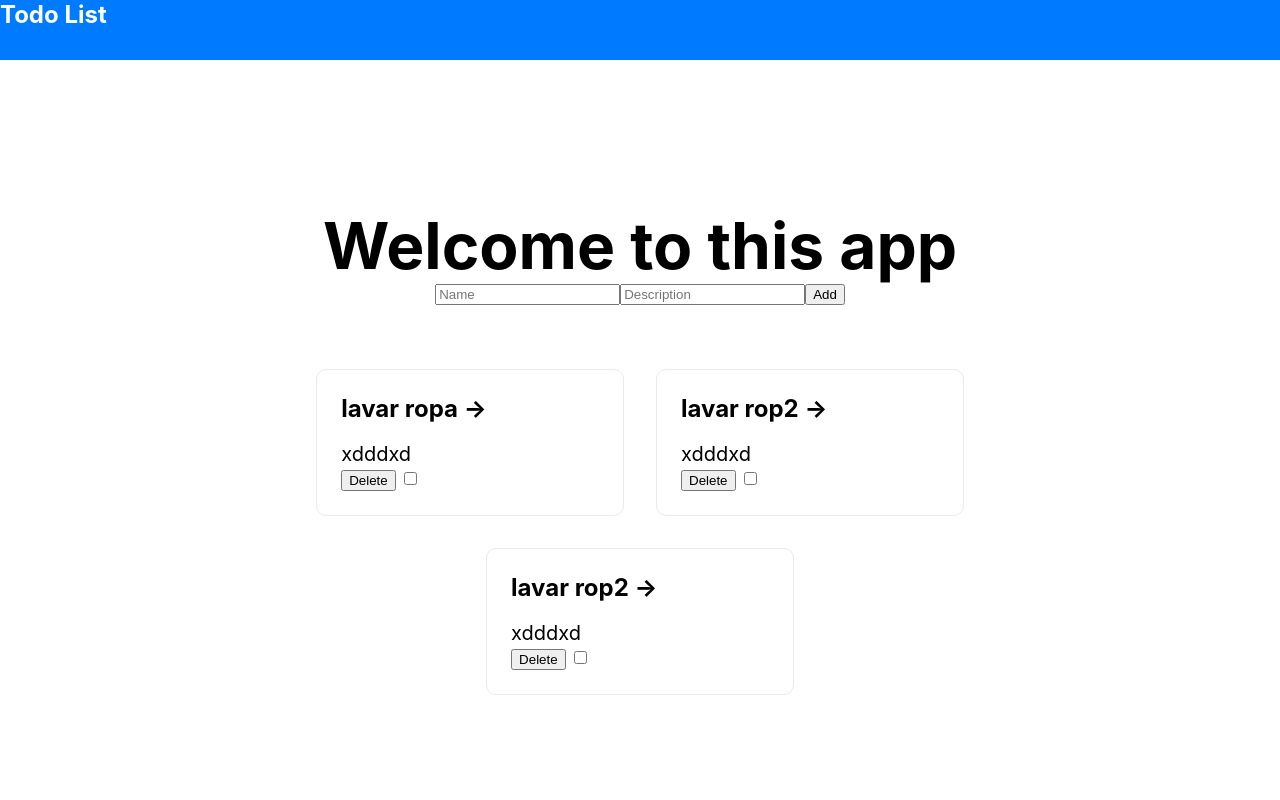
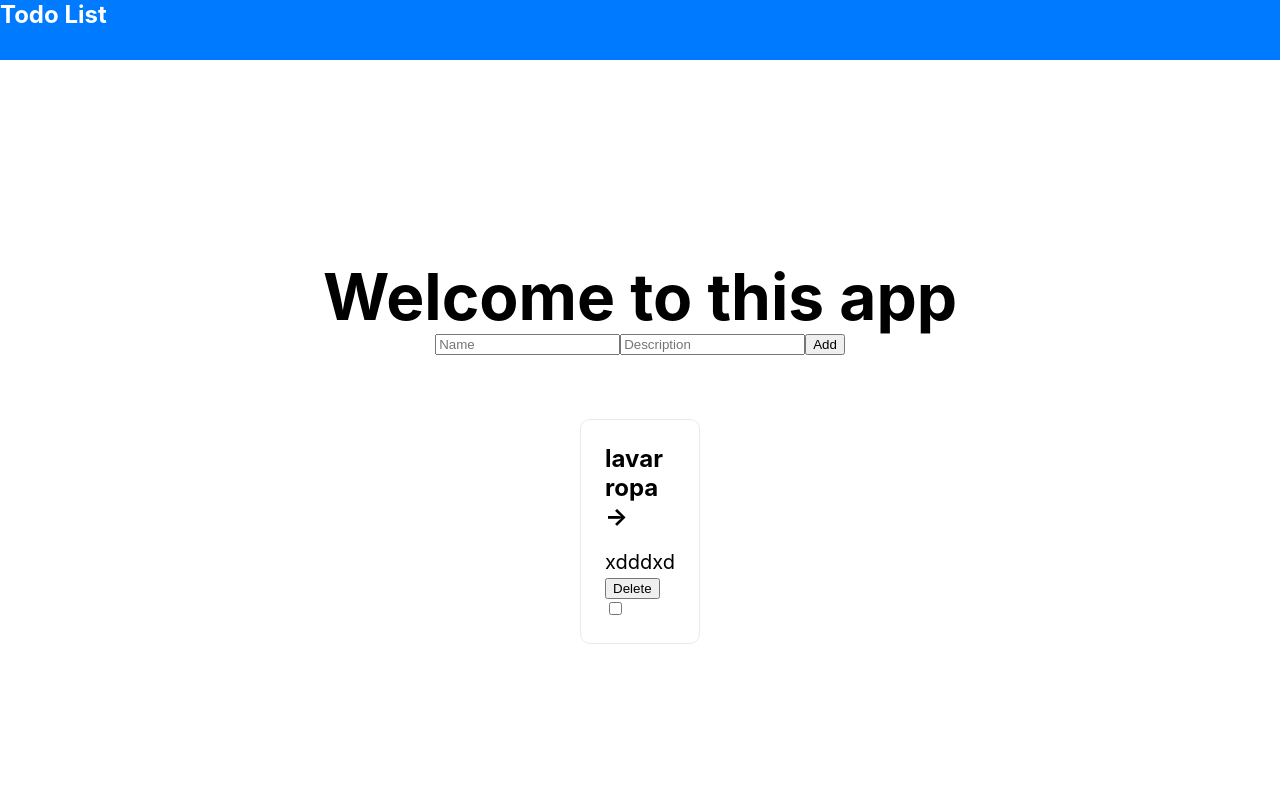
Before and after one commit to Bielma/todo, a Next.js app: page / in a window 1280 px wide. Shown: the top 800 px of the page. Built offline with nearby package versions, Linux system fonts and the light colour scheme.

Commit message:
Redux added, TodoList connected to state

```diff
--- /dev/null
+++ b/actions/index.js
@@ -0,0 +1,11 @@
+export const actions = {
+    addTodo: 'ADD_TODO',
+    deleteTodo: 'DELETE_TODO',
+    editTodo: 'EDIT_TODO',
+    getTodos: 'GET_TODO',
+}
+
+export const addTodo = payload => ({
+    type: actions.addTodo,
+    payload,
+});
--- a/components/ToDoList.jsx
+++ b/components/ToDoList.jsx
@@ -2,6 +2,8 @@ import { Button } from 'react-bootstrap'
 import React from 'react'
 import styles from '../styles/Home.module.css'
 import Link from 'next/link'
+import {connect} from 'react-redux';
+
 
 const ToDoList = (props) => {
 
@@ -34,4 +36,11 @@ const ToDoList = (props) => {
     )
 }
 
-export default ToDoList
+
+const mapStateToProps = state =>{
+    return{
+        todoList: state.todoList
+    }
+}
+
+export default connect(mapStateToProps, null)(ToDoList)
--- a/package.json
+++ b/package.json
@@ -13,6 +13,7 @@
     "react": "17.0.1",
     "react-bootstrap": "^1.4.3",
     "react-dom": "17.0.1",
-    "react-redux": "^7.2.2"
+    "react-redux": "^7.2.2",
+    "redux": "^4.0.5"
   }
 }
--- a/pages/_app.js
+++ b/pages/_app.js
@@ -1,11 +1,27 @@
 import Layout from '../components/Layout'
 import '../styles/globals.css'
+import { Provider } from 'react-redux'
+import {createStore} from 'redux'
+import reducer from '../reducers'
+
+const initalState = {
+  todoList: [{
+    id: 1,
+    name: "lavar ropa",
+    description: "xdddxd"
+  }]
+}
+
+const store = createStore(reducer, initalState)
 
 function MyApp({ Component, pageProps }) {
-  return(
-    <Layout>
-       <Component {...pageProps} />
-    </Layout>
+  return (
+    <Provider store = {store}>
+      <Layout>
+        <Component {...pageProps} />
+      </Layout>
+    </Provider>
+
   )
 }
 
--- a/pages/index.js
+++ b/pages/index.js
@@ -5,42 +5,21 @@ import ToDoList from '../components/ToDoList'
 import AddTaskForm from '../components/AddTaskForm'
 export default function Home() {
 
-
-  const todoList = [{
-    id: 1,
-    name : "lavar ropa",
-    description: "xdddxd"
-  },
-  {
-    id: 2,
-    name : "lavar rop2",
-    description: "xdddxd"
-  },
-  {
-    id: 3,
-    name : "lavar rop2",
-    description: "xdddxd"
-  },
-]
-
-
     return (
-    <div className={styles.container}>
+        <div className = { styles.container }>
             <Head>
-        <title>TODO App</title>
-        <link rel="icon" href="/favicon.ico" />
+                <title > TODO App </title>
+                <link rel = "icon"
+                    href = "/favicon.ico"/>
             </Head>
 
-      <main className={styles.main}>
-        <h1 className={styles.title}>
+            <main className = { styles.main } >
+                <h1 className = { styles.title }>
                 Welcome to this app
                 </h1>
-        <AddTaskForm/>
-        <ToDoList todoList = {todoList}/>
-
+                <AddTaskForm />
+                <ToDoList/>
             </main>
-
-
         </div>
     )
 }
--- /dev/null
+++ b/reducers/index.js
@@ -0,0 +1,17 @@
+import { actions } from '../actions'
+
+const reducer = (state, action) => {
+    switch (action.type) {
+        case actions.addTodo:
+            return {
+                ...state,
+                todos
+
+            }
+        default:
+            return state
+    }
+}
+
+
+export default reducer;
```
Also changed, not shown: 1 other file (tests, documents, lock files or other folders). Lines whose indentation alone changed are shown as unchanged.
